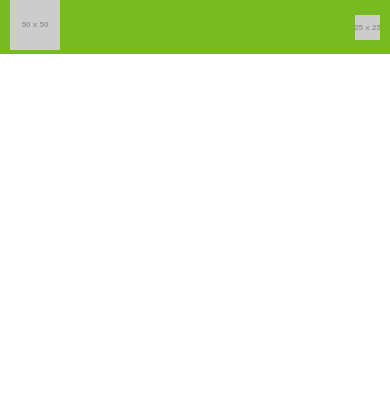
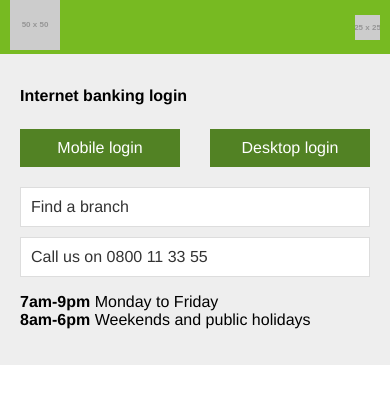
Before and after one commit to tomr-co/kiwibank-remake, a plain HTML site: page index.html in a window 390 px wide. Drawn offline with Linux system fonts and the light colour scheme; placeholder pictures from the web are drawn by us.

Commit message:
mobile banking section

```diff
--- a/css/styles.css
+++ b/css/styles.css
@@ -24,11 +24,54 @@ nav ul	{
 	display: none;
 }
 
+#mobile-banking {
+	background-color: #eee;
+	padding: 20px;
+	font-family: helvetica , Arial;
+}
+
+#mobile-banking h1 {
+	font-size: 16px;
+}
+
+.login {
+	background-color: #528224;
+	color: white;
+
+	width: 40%;
+	text-align: center;
 
 
+}
+.login + .login { /* grab element with class of .login after element with class of .login */
+	float: right;
+}
 
+#mobile-banking a {
+	display: inline-block;
+	padding: 10px;
+	text-decoration: none;
+	margin: 10px 0;
+}
 
+#mobile-banking .contact {
+	background-color: #fff;
+	display: block;
+	color: #333;
+	border: 1px solid #ddd;
+}
 
+#mobile-banking ul {
+	list-style: none;
+	padding-left: 0;
+}
+
+@media all and (min-width: 600px) {
+
+	#mobile-banking {
+		display: none;
+	}
+}
 
 
 
--- a/index.html
+++ b/index.html
@@ -25,9 +25,27 @@
 				<li><a href="#">Q</a></li>
 				<li><a href="#">Internet Banking</a></li>
 			</ul>
+
 		</div>
 
 	</nav>
+
+	<section id="mobile-banking">
+		<h1>Internet banking login</h1>
+		<a href="#" class="login">Mobile login</a>
+		<a href="#" class="login">Desktop login</a>
+
+		<a href="#" class="contact">Find a branch</a>
+		<a href="te:0800113355" class="contact">Call us on 0800 11 33 55</a>
+
+		<ul>
+			<li><strong>7am-9pm</strong> Monday to Friday</li>
+			<li><strong>8am-6pm</strong> Weekends and public holidays</li>
+		</ul>
+
+
+
+	</section>
 
 
 
```
